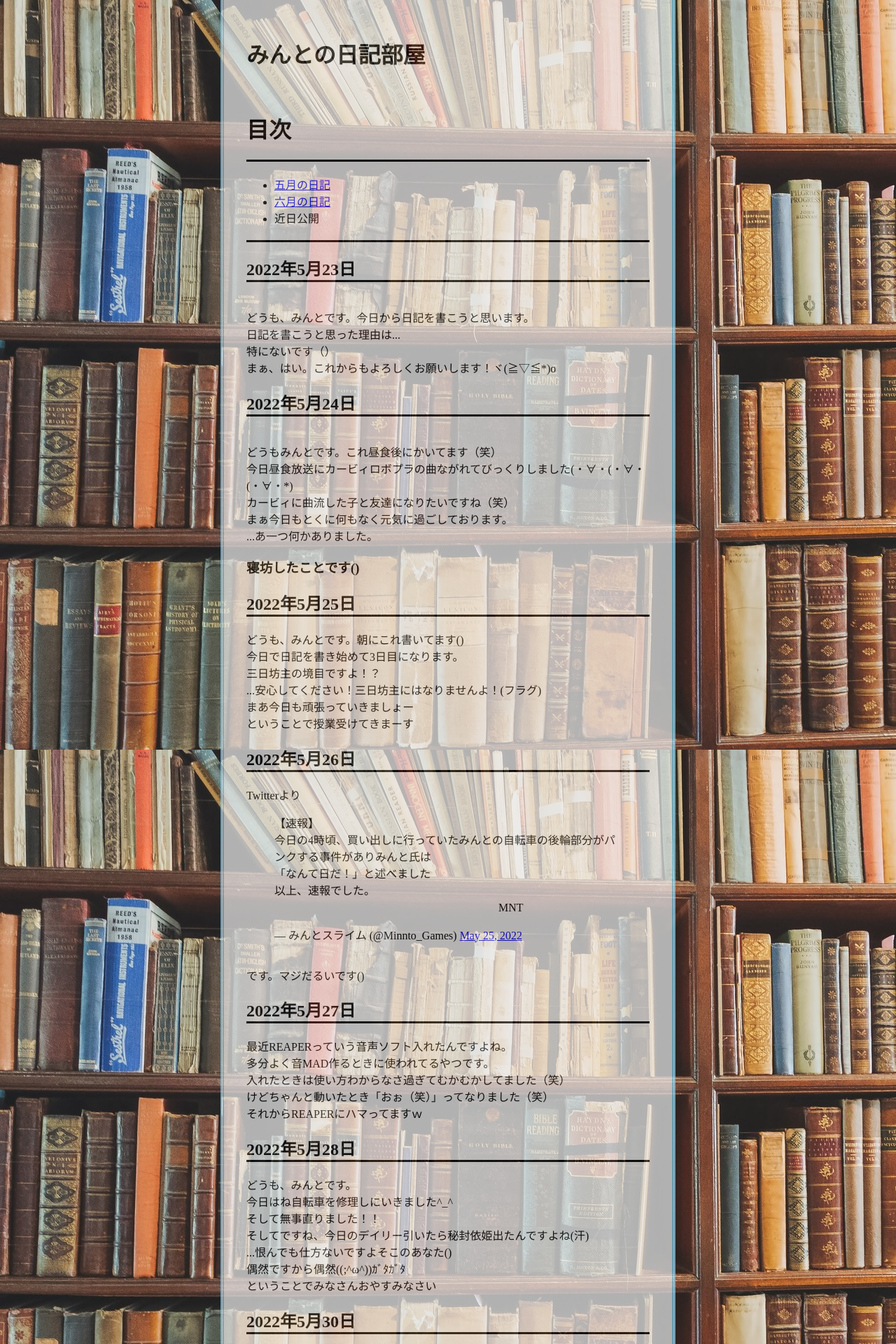
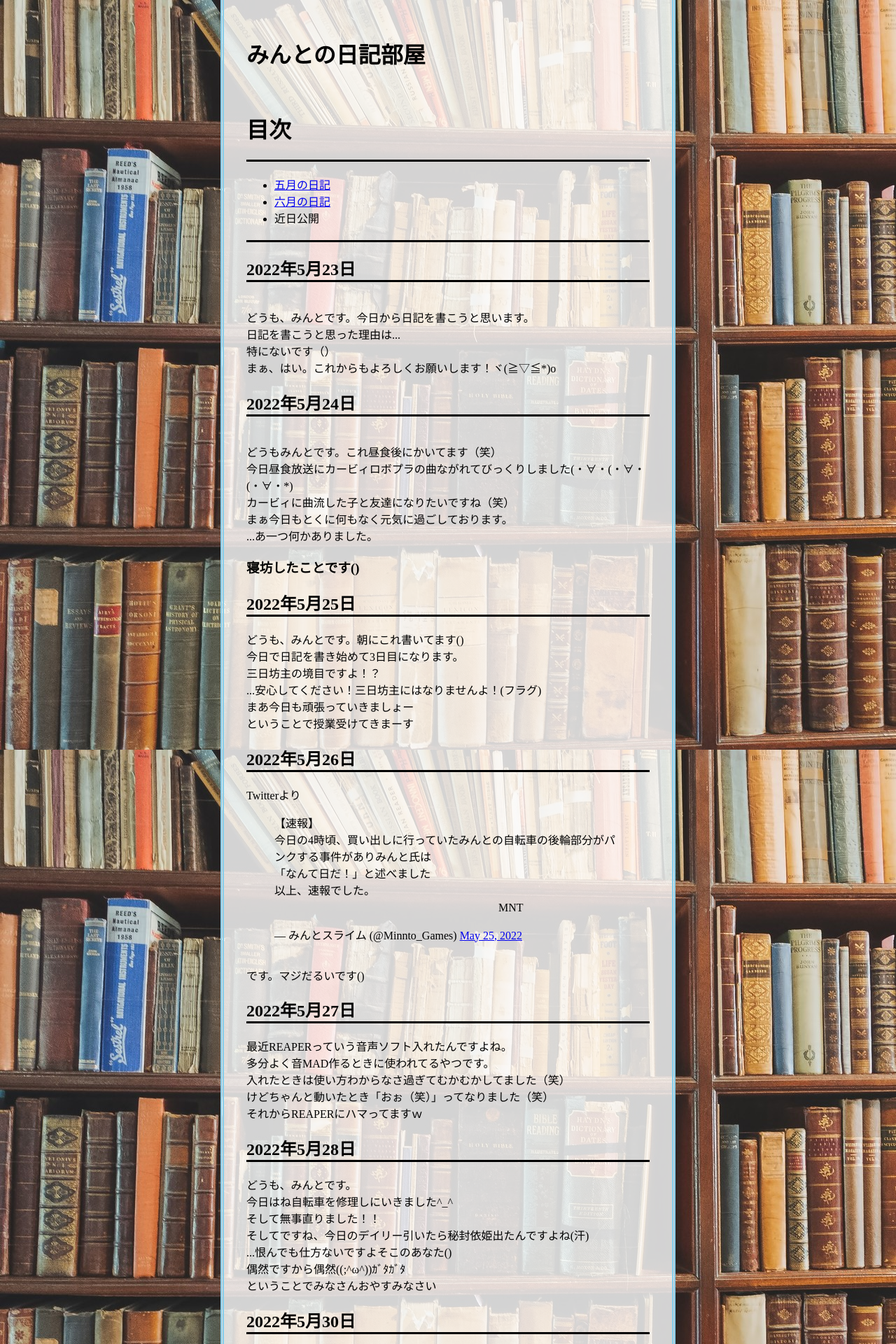
Before and after one commit to minntogames/minntogames.github.io, a PHP site: the page made by 日記/日記.html in a window 1280 px wide. Shown: the top 1920 px of the page at 70% size. Run offline with PHP 8.4, Linux system fonts and the light colour scheme; some libraries are stand-ins or nearby versions.

Commit message:
Update style.css

```diff
--- a/日記/style.css
+++ b/日記/style.css
@@ -2,9 +2,8 @@
 .box {
   border-left: 5px double skyblue;
   border-right: 5px double skyblue;
-  background-color: #eee;
+   background-color:rgba(255,255,255,0.8);
   padding: 2em;
-  opacity: 0.7;
 }
 
 h2 {
```
